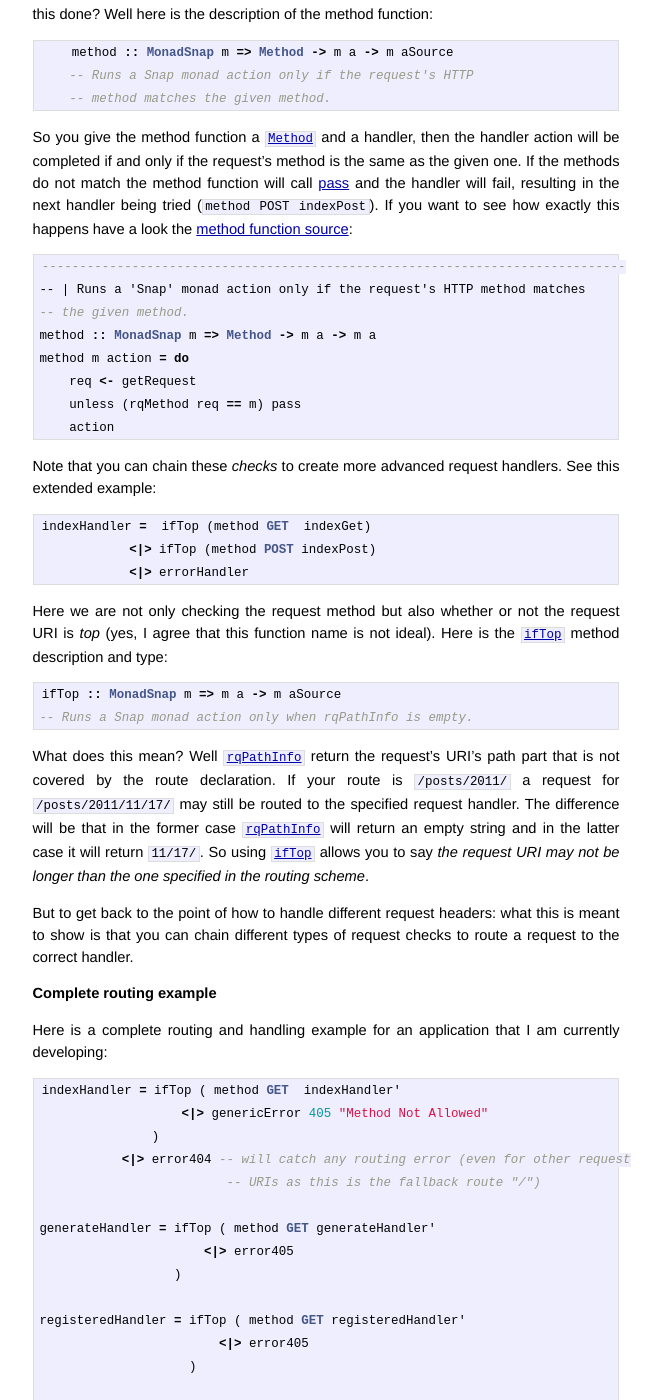
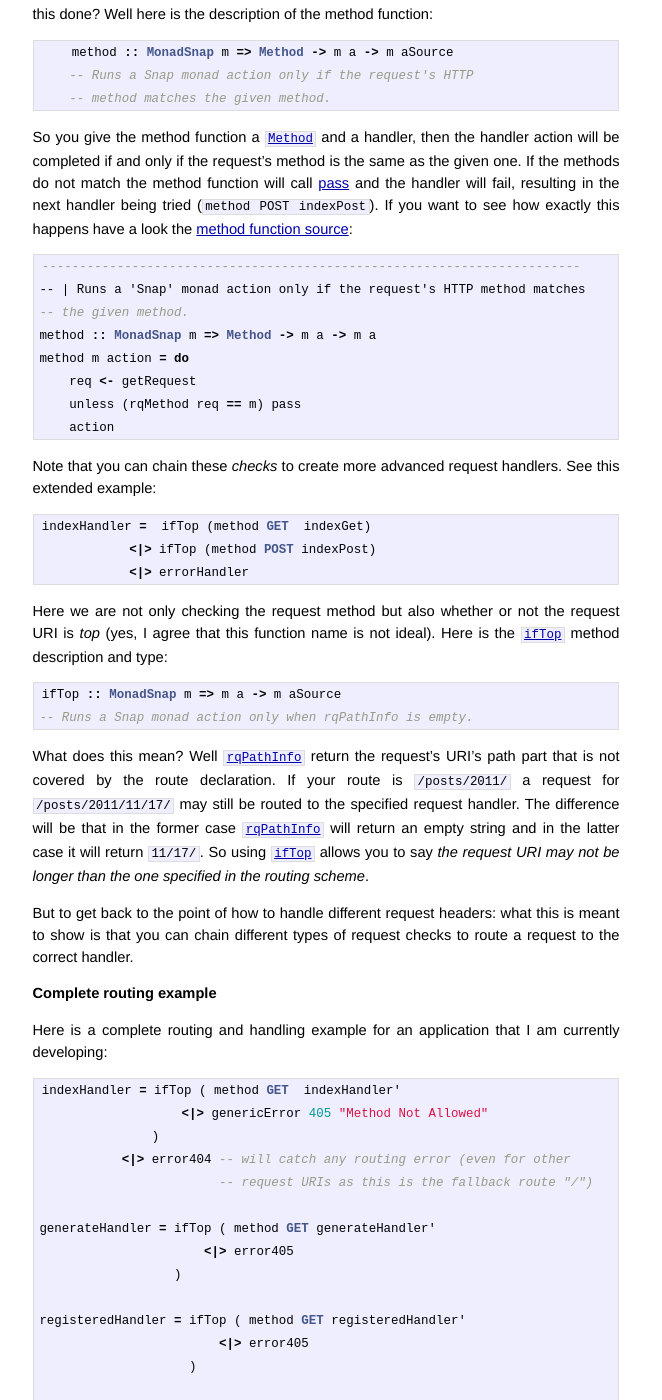
Before and after one commit to oliverst/oliverst.github.com, a Jekyll site: the page built from _posts/2011-11-17-snap-framework-basics.md, in a window 1280 px wide and 1400 px high, scrolled down 1302 px. Shown: the whole window, without its empty margins (314-976 px from the left). Built offline with Jekyll 4.4.1, drawn with Linux system fonts in a browser that asks for light colours; Markdown is read by kramdown in place of the engine named in the settings; some of the changed text lies outside the part shown.

Commit message:
fixed width of code segments

```diff
--- a/_posts/2011-11-17-snap-framework-basics.md
+++ b/_posts/2011-11-17-snap-framework-basics.md
@@ -56,7 +56,7 @@ So what is going on here? Well it's actually pretty simple and entirely based on
 So you give the method function a [`Method`](http://hackage.haskell.org/packages/archive/snap-core/0.6.0.1/doc/html/Snap-Core.html#t:Method) and a handler, then the handler action will be completed if and only if the request's method is the same as the given one. If the methods do not match the method function will call [pass](http://hackage.haskell.org/packages/archive/snap-core/0.6.0.1/doc/html/Snap-Core.html#v:pass) and the handler will fail, resulting in the next handler being tried (`method POST indexPost`). If you want to see how exactly this happens have a look the [method function source](http://hackage.haskell.org/packages/archive/snap-core/0.6.0.1/doc/html/src/Snap-Internal-Types.html#method):
 
 {% highlight haskell %}
-------------------------------------------------------------------------------
+------------------------------------------------------------------------
 -- | Runs a 'Snap' monad action only if the request's HTTP method matches
 -- the given method.
 method :: MonadSnap m => Method -> m a -> m a
@@ -95,8 +95,8 @@ Here is a complete routing and handling example for an application that I am cur
 indexHandler = ifTop ( method GET  indexHandler'
                    <|> genericError 405 "Method Not Allowed"
                )
-           <|> error404 -- will catch any routing error (even for other request
-                         -- URIs as this is the fallback route "/")
+           <|> error404 -- will catch any routing error (even for other
+                        -- request URIs as this is the fallback route "/")
 
 generateHandler = ifTop ( method GET generateHandler'
                       <|> error405
@@ -111,7 +111,7 @@ indexHandler' = do
   writeBS $ B.pack "index page"
 
 generateHandler'  = do
-  expr <- fromMaybe "" <$> getParam "expr"\
+  expr <- fromMaybe "" <$> getParam "expr"
   -- application logic
   writeBS $ append (B.pack "API.generate: ") expr
 
@@ -129,7 +129,7 @@ genericError c s = do
   r <- getResponse
   finishWith r
 
-------------------------------------------------------------------------------
+------------------------------------------------------------------------
 -- | The main entry point handler.
 site :: Application ()
 site = route [ ("/"                           , indexHandler)
```
